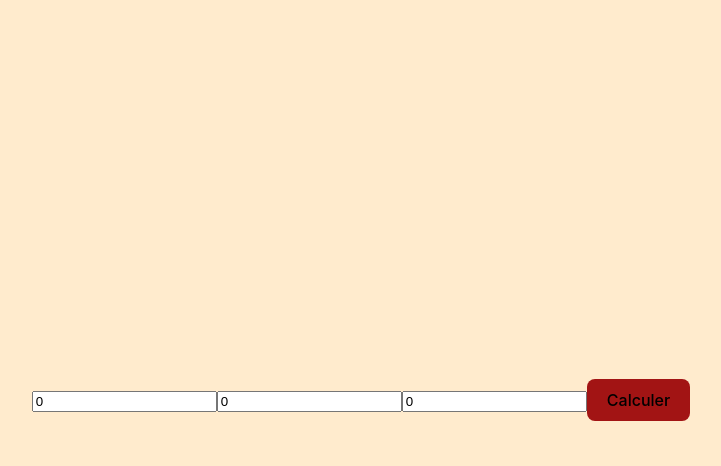
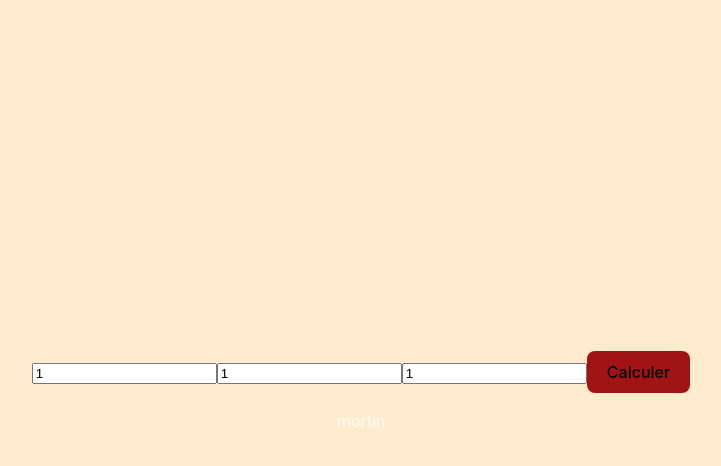
Before and after one commit to Calanfive/tests_full_tp, a React (Vite) app: page / in a window 1280 px wide. Both pictures are taken after a click on the button "Calculer". Shown: the top 466 px of the page, without its empty margins (279-1000 px from the left). Built offline with nearby package versions, Linux system fonts and the light colour scheme.

Commit message:
showResult

```diff
--- a/src/App.tsx
+++ b/src/App.tsx
@@ -1,37 +1,44 @@
-import { ChangeEvent, useCallback, useState } from 'react'
 import './App.css'
+import { ChangeEvent, useCallback, useMemo, useState } from 'react'
+import { calculerHeure } from "../src/calculerHeure.ts";
+
 
 function App() {
-  const [count, setCount] = useState(0)
-  const [input1, setInput1] = useState<number>(0)
-  const [input2, setInput2] = useState<number>(0)
-  const [input3, setInput3] = useState<number>(0)
+  const [input1, setInput1] = useState<number>(1)
+  const [input2, setInput2] = useState<number>(1)
+  const [input3, setInput3] = useState<number>(1)
+  const [showResult, setShowResult] = useState(false)
 
-  const handleNameChange1 = useCallback((e: ChangeEvent<HTMLInputElement>) => {
+  const handleValueChange1 = useCallback((e: ChangeEvent<HTMLInputElement>) => {
     setInput1(parseInt(e.target.value));
 }, [input1]);
 
-  const handleNameChange2 = useCallback((e: ChangeEvent<HTMLInputElement>) => {
+  const handleValueChange2 = useCallback((e: ChangeEvent<HTMLInputElement>) => {
     setInput2(parseInt(e.target.value));
 }, [input2]);
 
-  const handleNameChange3 = useCallback((e: ChangeEvent<HTMLInputElement>) => {
+  const handleValueChange3 = useCallback((e: ChangeEvent<HTMLInputElement>) => {
     setInput3(parseInt(e.target.value));
 }, [input3]);
 
 
-  const handleSubmit = useCallback(async() => {
+  const handleShowResult = useCallback(() => {
+    setShowResult(true);
+  }, []);
 
-  }, []);
+  const result = useMemo(
+    () => calculerHeure(input1, input2, input3)
+    , [input1, input2, input3]
+);
 
   return (
     <>
       <div>
-        <input className='input' name='lune' value={input1} type="number" onChange={handleNameChange1} />
-        <input className='input' name='terre' value={input2} type="number" onChange={handleNameChange2} />
-        <input className='input' name='soleil' value={input3} type="number" onChange={handleNameChange3} />
-        <button id='button' onClick={handleSubmit}>Calculer</button>
-
+        <input className='input' name='lune' value={input1} type="number" onChange={handleValueChange1} />
+        <input className='input' name='terre' value={input2} type="number" onChange={handleValueChange2} />
+        <input className='input' name='soleil' value={input3} type="number" onChange={handleValueChange3} />
+        <button id='button' onClick={handleShowResult}>Calculer</button>
+        {showResult === true && <p>{result}</p>}
       </div>
     </>
   )
--- a/src/calculerHeure.ts
+++ b/src/calculerHeure.ts
@@ -41,6 +41,4 @@ export function calculerHeure(lune: number, terre: number, soleil: number): stri
     }
 
     return "nuight"
-
-
     };
```
